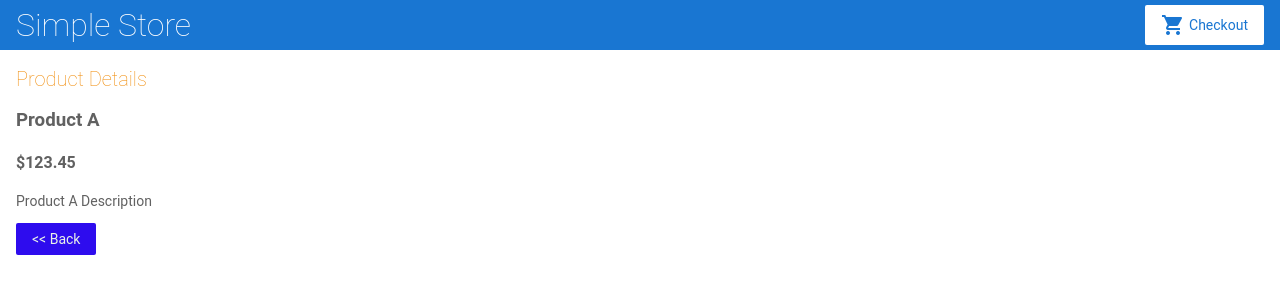
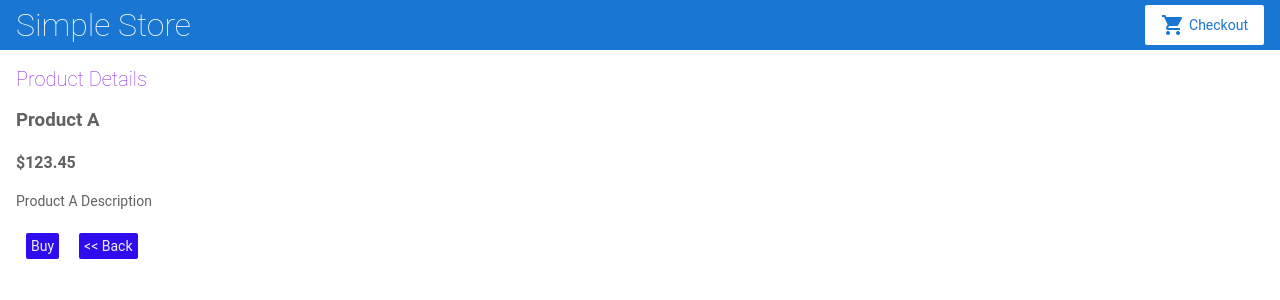
Before and after one commit to vishipayyallore/learning_angular_in_2021, an Angular app in the folder first-store/: page /product/0 in a window 1280 px wide. Shown: the top 300 px of the page. Built offline with nearby package versions, Linux system fonts and the light colour scheme.

Commit message:
Added the Buy button functionality

```diff
--- a/first-store/src/app/product-details/product-details.component.css
+++ b/first-store/src/app/product-details/product-details.component.css
@@ -1,3 +1,8 @@
 h2 {
-    color: rgb(240, 140, 10);
+    color: blueviolet;
 }
+
+.element {
+    margin: 10px;
+    padding: 5px;
+  }
--- a/first-store/src/app/product-details/product-details.component.html
+++ b/first-store/src/app/product-details/product-details.component.html
@@ -5,6 +5,6 @@
   <h4>{{ product.price | currency }}</h4>
   <p>{{ product.description }}</p>
 
+  <button (click)="addProductToCart(product)" class="element">Buy</button>
+  <button [routerLink]="['/']" class="element"><< Back</button>
 </div>
-
-<button [routerLink]="['/']"><< Back</button>
--- a/first-store/src/app/product-details/product-details.component.ts
+++ b/first-store/src/app/product-details/product-details.component.ts
@@ -2,6 +2,7 @@ import { Component, OnInit } from '@angular/core';
 import { ActivatedRoute } from '@angular/router';
 
 import { productslist } from '../products-list/productslist';
+import { CartService } from '../services/cart.service';
 
 @Component({
 	selector: 'app-product-details',
@@ -12,7 +13,7 @@ export class ProductDetailsComponent implements OnInit {
 
 	product;
 
-	constructor(private route: ActivatedRoute) {
+	constructor(private route: ActivatedRoute, private cartService: CartService) {
 		this.route.paramMap.subscribe(params => {
 			this.product = productslist[parseInt(params.get('productId'))];
 		});
@@ -21,4 +22,10 @@ export class ProductDetailsComponent implements OnInit {
 	ngOnInit() {
 	}
 
+	addProductToCart(product) {
+		this.cartService.addProductToCart(product);
+
+		window.alert('Selected product has been added to the cart!');
+	}
+
 }
```
